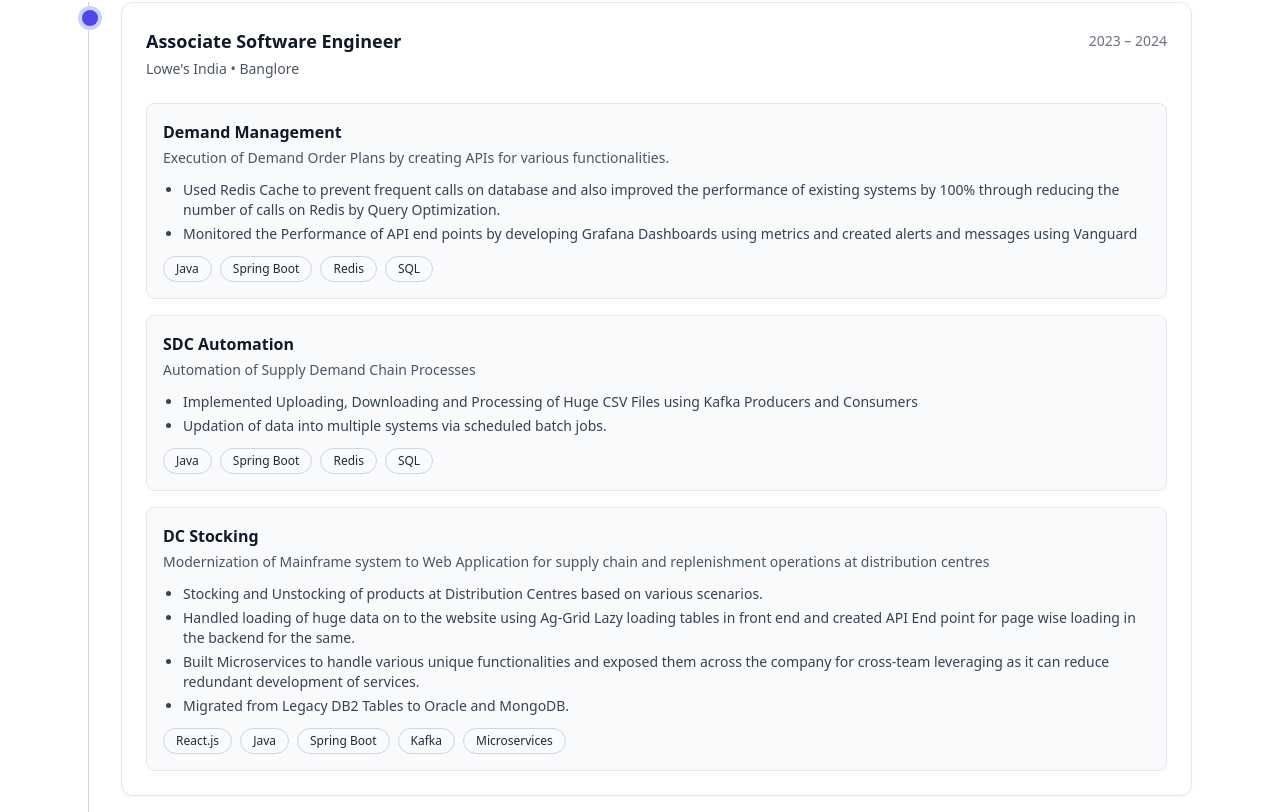
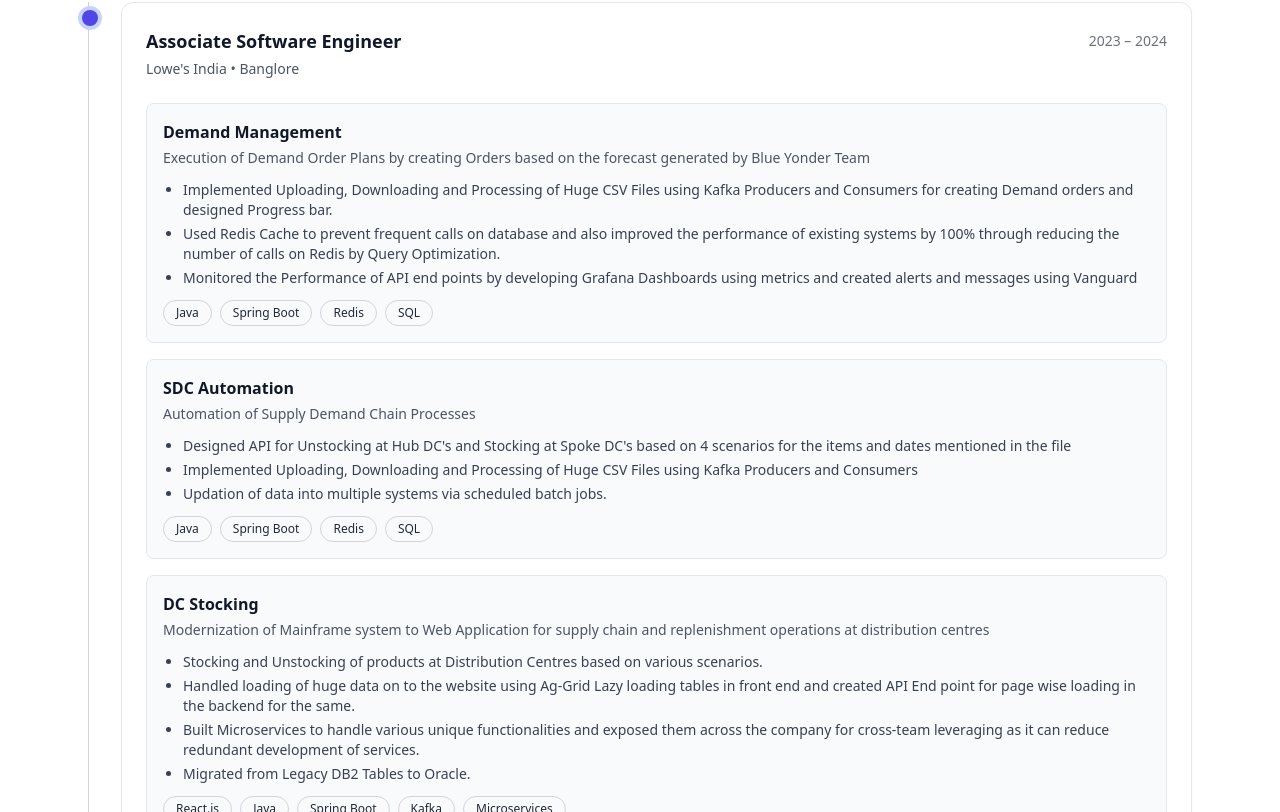
Before and after one commit to NIKHIL12072000/My-Portfolio, a React (Vite) app: page / in a window 1280 px wide. Shown: the part 2308-3120 px from the top of the page. Built offline with nearby package versions, Linux system fonts and the light colour scheme.

Commit message:
added project descriptions

```diff
--- a/src/data/my_data.js
+++ b/src/data/my_data.js
@@ -94,8 +94,8 @@ const professionalExperiences = [
       {
         name: "Demand Management",
         description:
-          "Execution of Demand Order Plans by creating APIs for various functionalities.",
-        impact: [
+          "Execution of Demand Order Plans by creating Orders based on the forecast generated by Blue Yonder Team",
+        impact: ["Implemented Uploading, Downloading and Processing of Huge CSV Files using Kafka Producers and Consumers for creating Demand orders and designed Progress bar.",
           "Used Redis Cache to prevent frequent calls on database and also improved the performance of existing systems by 100% through reducing the number of calls on Redis by Query Optimization.",
           "Monitored the Performance of API end points by developing Grafana Dashboards using metrics and created alerts and messages using Vanguard",
         ],
@@ -105,6 +105,7 @@ const professionalExperiences = [
         name: "SDC Automation",
         description: "Automation of Supply Demand Chain Processes",
         impact: [
+            "Designed API for Unstocking at Hub DC's and Stocking at Spoke DC's based on 4 scenarios for the items and dates mentioned in the file",
           "Implemented Uploading, Downloading and Processing of Huge CSV Files using Kafka Producers and Consumers",
           "Updation of data into multiple systems via scheduled batch jobs.",
         ],
@@ -118,7 +119,7 @@ const professionalExperiences = [
           "Stocking and Unstocking of products at Distribution Centres based on various scenarios.   ",
           "Handled loading of huge data on to the website using Ag-Grid Lazy loading tables in front end  and created API End point for page wise loading in the backend for the same.",
           "Built Microservices to handle various unique functionalities and exposed them across the company for cross-team leveraging as it can reduce redundant development of services.",
-          "Migrated from Legacy DB2 Tables to Oracle and MongoDB.",
+          "Migrated from Legacy DB2 Tables to Oracle.",
         ],
         tech: ["React.js", "Java", "Spring Boot", "Kafka", "Microservices"],
       },
```
